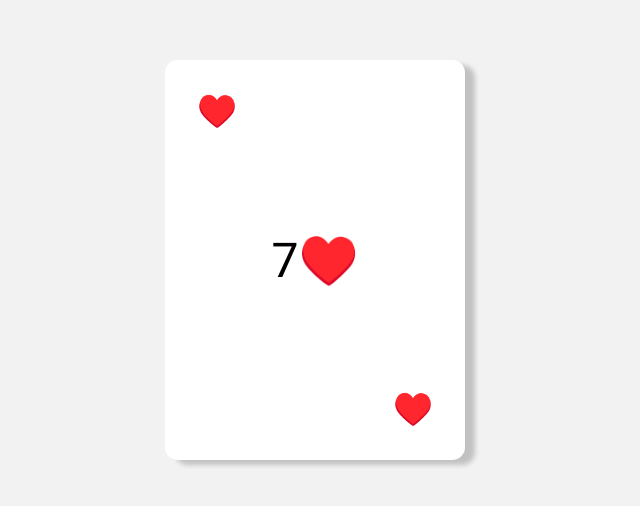
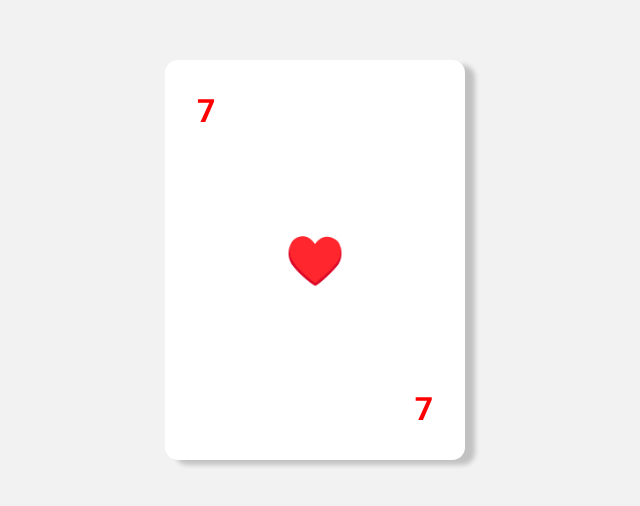
Before and after one commit to YuryXXl/project-card-generator-js, a plain HTML site: page src/index.html in a window 1280 px wide. Shown: the part 140-646 px from the top of the page, without its empty margins (325-965 px from the left). Drawn offline with Linux system fonts and the light colour scheme.

Commit message:
cards-done

```diff
--- a/src/css/style.css
+++ b/src/css/style.css
@@ -30,11 +30,11 @@ body {
   box-shadow: 10px 5px 5px rgba(0, 0, 0, 0.2);
   margin: 50px auto;
 }
-.suit1, .suit2 {
+.value1, .value2 {
   font-weight: 700;
   font-size: 2rem;
 }
-.value {
+.suit {
   display: flex;
   justify-content: center;
   align-items: center;
@@ -44,7 +44,7 @@ body {
   /* background-color: lightgray; */
   border-radius: 0.8rem;
 }
-.suit2 {
+.value2 {
   display: flex;
   justify-content: end;
 }
--- a/src/index.html
+++ b/src/index.html
@@ -27,9 +27,9 @@
   <body>
     <div class="container">
       <div class="card">
-        <div class="suit1">Power</div>
-        <div class="value">♦️,♥️,♠,♣</div>
-        <div class="suit2">Power</div>
+        <div class="value1">Power</div>
+        <div class="suit">♦️,♥️,♠,♣</div>
+        <div class="value2">Power</div>
       </div>
     </div>
 
--- a/src/js/script.js
+++ b/src/js/script.js
@@ -21,12 +21,17 @@ function randomIndex(array) {
   return Math.floor(Math.random() * array.length);
 }
 
-const suit1Element = document.querySelector(".suit1");
-const suit2Element = document.querySelector(".suit2");
-const valueElement = document.querySelector(".value");
+const value1Element = document.querySelector(".value1");
+const value2Element = document.querySelector(".value2");
+const suitElement = document.querySelector(".suit");
 
-suit1Element.textContent = suits[randomIndex(suits)];
-suit2Element.textContent === suit1Element.textContent
-  ? (suit2Element.textContent = suits[randomIndex(suits)])
-  : (suit2Element.textContent = suit1Element.textContent);
-valueElement.textContent = values[randomIndex(values)] + suit1Element.textContent;
+suitElement.textContent = suits[randomIndex(suits)];
+value1Element.textContent = values[randomIndex(values)];
+value2Element.textContent === value1Element.textContent
+  ? (value2Element.textContent = values[randomIndex(values)])
+  : (value2Element.textContent = value1Element.textContent);
+
+if (suitElement.textContent === "♥️" || suitElement.textContent === "♦️") {
+  value1Element.style.color = "red";
+  value2Element.style.color = "red";
+}
```
